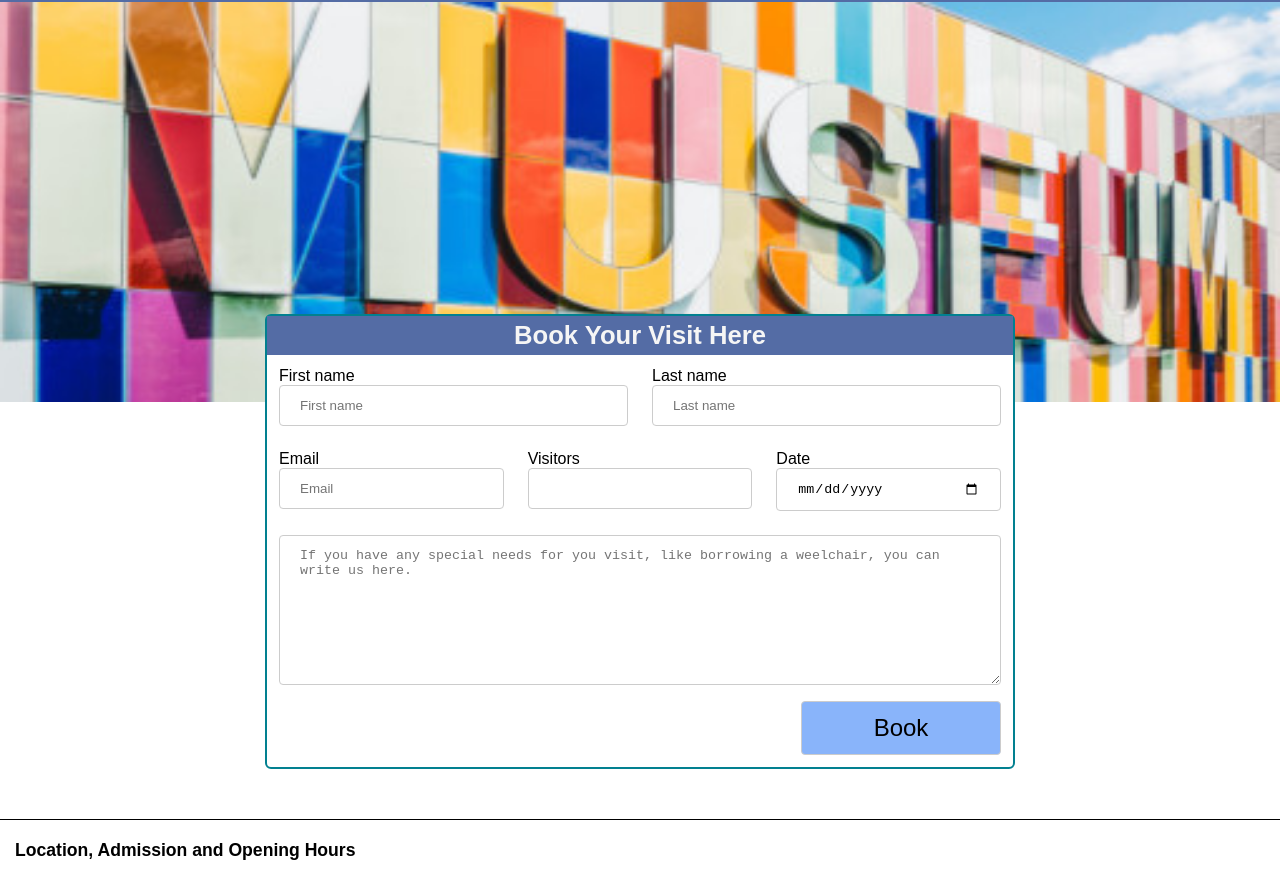
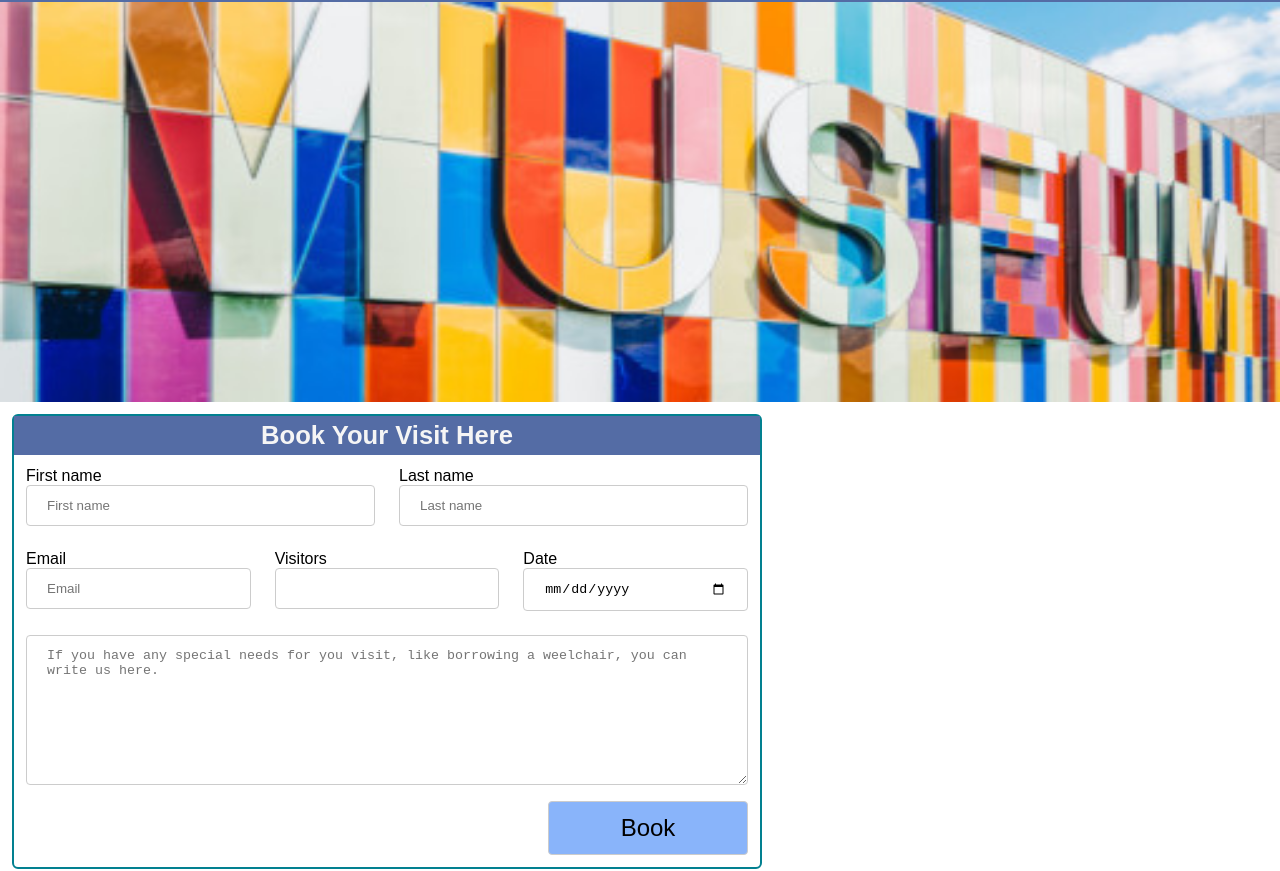
Before and after one commit to ErlandHeenHalvorsen/Semesteroppgave01002erlhal, a plain HTML site: page Visit.html in a window 1280 px wide. Shown: the part 98-969 px from the top of the page. Drawn offline with Linux system fonts and the light colour scheme; a web font is replaced by a local one.

Commit message:
visit form fix, removed borrowed cont

```diff
--- a/Visit.html
+++ b/Visit.html
@@ -63,7 +63,7 @@
       </div>
 
       <div class="book-visit">
-        <form class="form_visit" action="book">
+        <form class="form_visit" action="#">
           <h1>Book Your Visit Here</h1>
 
           <div class="input-group">
--- a/styles.css
+++ b/styles.css
@@ -135,13 +135,11 @@ p {
 }
 
 .book-visit {
-  margin-top: -100px;
   padding: 12px;
   display: flex;
-  justify-content: center;
+  justify-content: left;
   border-bottom: 1px solid black;
   padding-bottom: 50px;
-  margin-bottom: 20px;
 }
 
 .form_visit h1 {
```
Also changed, not shown: favicon/browserconfig.xml (deleted, +0 -9 lines), favicon/android-chrome-192x192.png (deleted), favicon/apple-touch-icon.png (deleted), favicon/mstile-150x150.png (deleted), favicon/safari-pinned-tab.svg (deleted), favicon/site.webmanifest (deleted).
